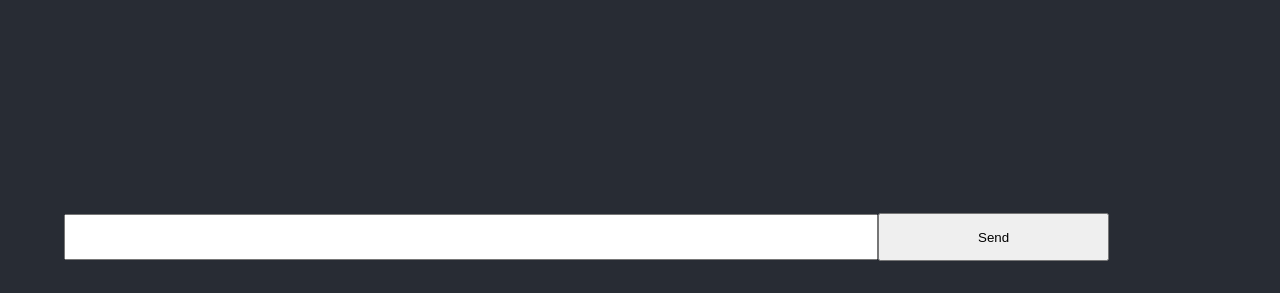
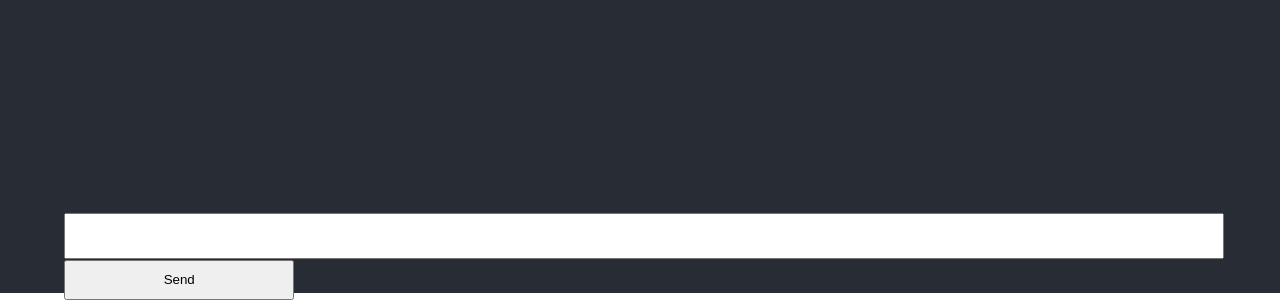
Before and after one commit to kanedeiley/CloudMen, a React (Create React App) app: page / in a window 1280 px wide. Shown: the part 507-807 px from the top of the page. Built offline with nearby package versions, Linux system fonts and the light colour scheme.

Commit message:
Changed the log so it doesn't scroll off the page and fitted it to the page better i think

```diff
--- a/src/index.css
+++ b/src/index.css
@@ -11,13 +11,13 @@ code {
   font-family: source-code-pro, Menlo, Monaco, Consolas, 'Courier New',
     monospace;
 }
-.text{
-  width:70%;
+.text{          /* this is the text box at teh bottom next to the send */
+  width:100%;
   height:100%;
 }
 .submit{
   width:20%;
-  height:120%;
+  height:100%;
 }
 .form{
   display: block;
```
